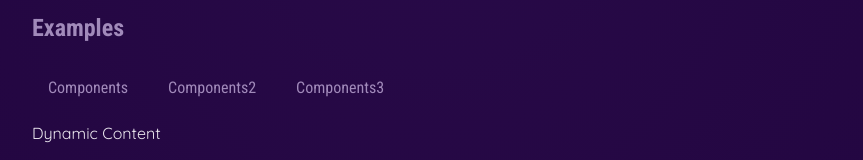
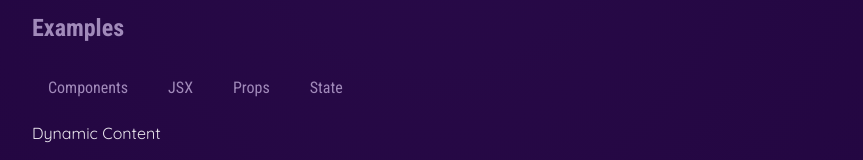
Before and after one commit to alifrazansaputra0997/tutorial-react, a React (Vite) app: page / in a window 1280 px wide. Shown: the part 737-897 px from the top of the page, without its empty margins (208-1071 px from the left). Built offline with nearby package versions, Linux system fonts and the light colour scheme.

Commit message:
51. Passig parram

```diff
--- a/src/App.jsx
+++ b/src/App.jsx
@@ -5,8 +5,8 @@ import CoreConcept from './components/CoreConcept/CoreConcept';
 import TabButton from './components/TabButton/TabButton';
 
 function App() {
-  function onSelect(){
-    console.log('onSelect parent')
+  function onSelect(param){
+    console.log('onSelect parent', param)
   }
 
   return (
@@ -38,9 +38,10 @@ function App() {
         <section id="examples">
           <h2>Examples</h2>
           <menu>
-            <TabButton onSelect={onSelect}>Components</TabButton>
-            <TabButton onSelect={onSelect}>Components2</TabButton>
-            <TabButton onSelect={onSelect}>Components3</TabButton>
+            <TabButton onSelect={() => onSelect('componets')}>Components</TabButton>
+            <TabButton onSelect={() => onSelect('jsx')}>JSX</TabButton>
+            <TabButton onSelect={() => onSelect('props')}>Props</TabButton>
+            <TabButton onSelect={() => onSelect('state')}>State</TabButton>
           </menu>
           Dynamic Content
         </section>
```
